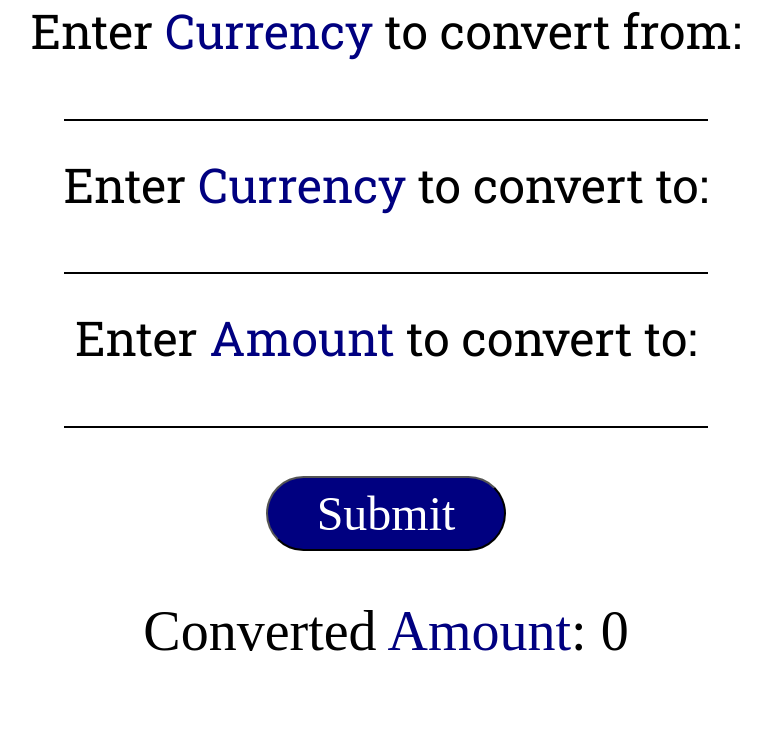
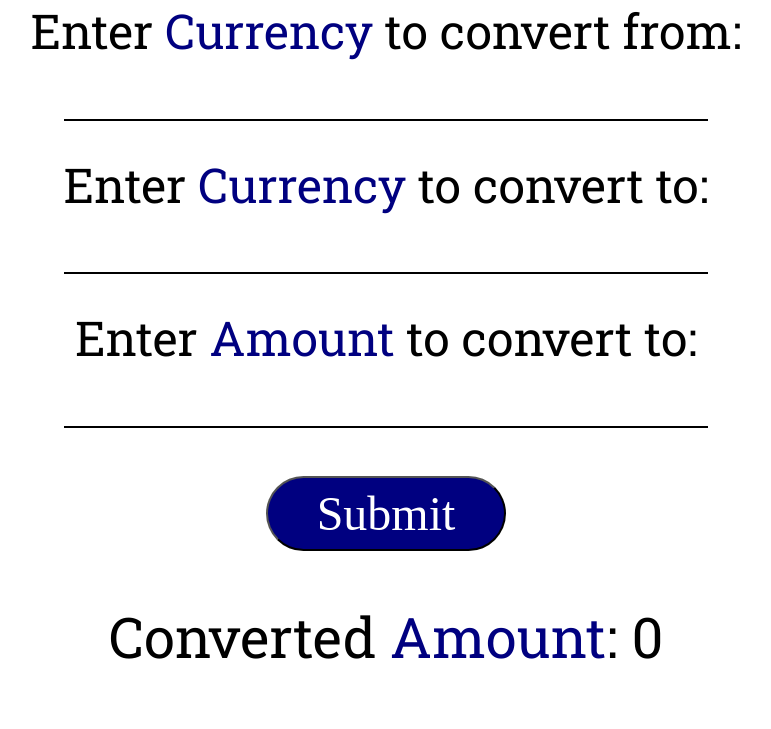
Before and after one commit to ArhaanB24/Currencyconverter, a Flask app: page / in a window 1280 px wide. Shown: the part 256-985 px from the top of the page, without its empty margins (254-1025 px from the left). Before the commit the page ends 907 px from the top, so only its background shows below. Run offline with Flask 3, Linux system fonts and the light colour scheme; parts of the project's set-up code (start-up, migrations or seed data) failed here and were passed over.

Commit message:
Update style.css

```diff
--- a/static/style.css
+++ b/static/style.css
@@ -48,7 +48,6 @@ button{
 }
 #ans{
     text-align: center;
-    font-family: 'Lucida Calligraphy';
     font-size: 3.5rem;
     margin-top: 3rem;
 }
```
